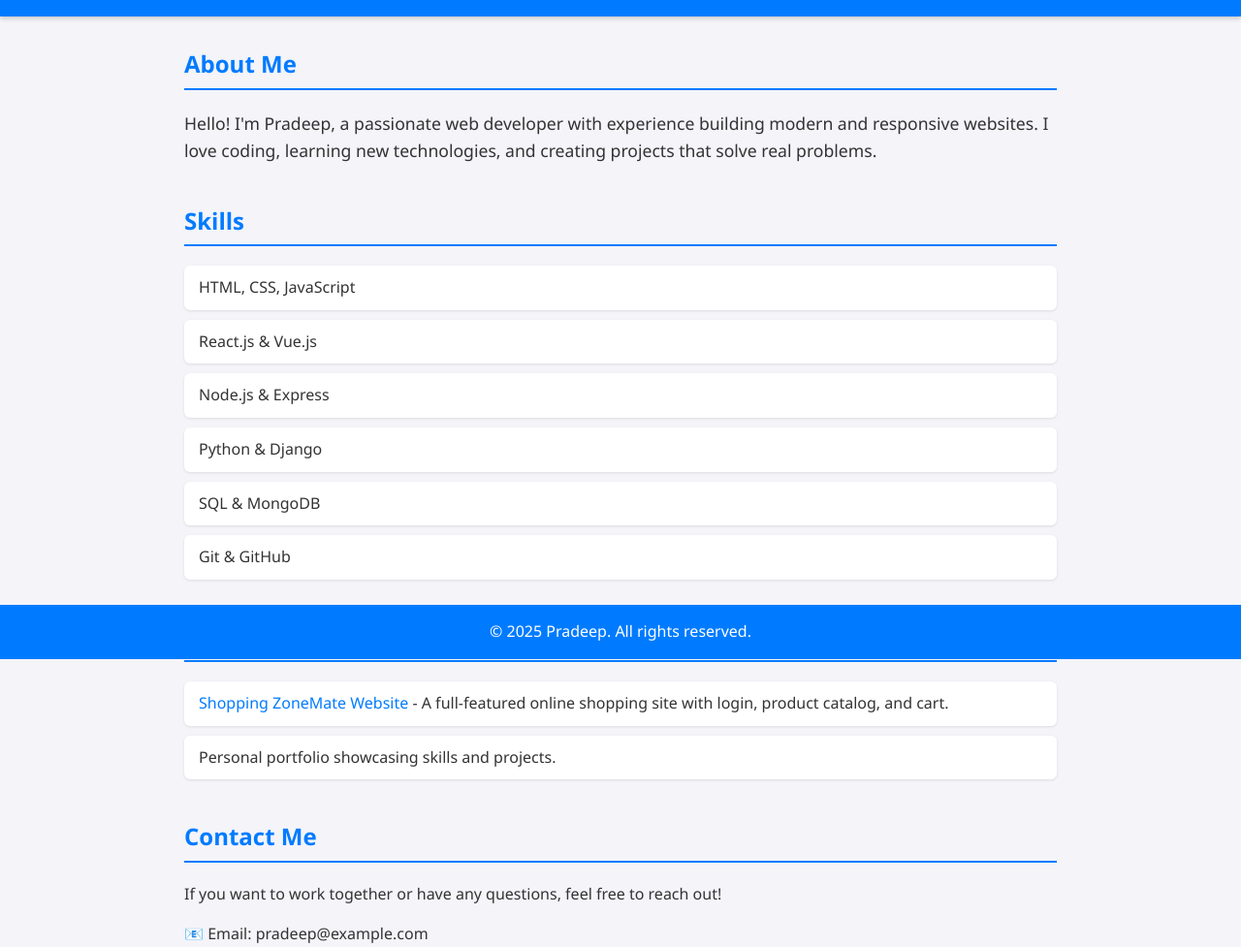
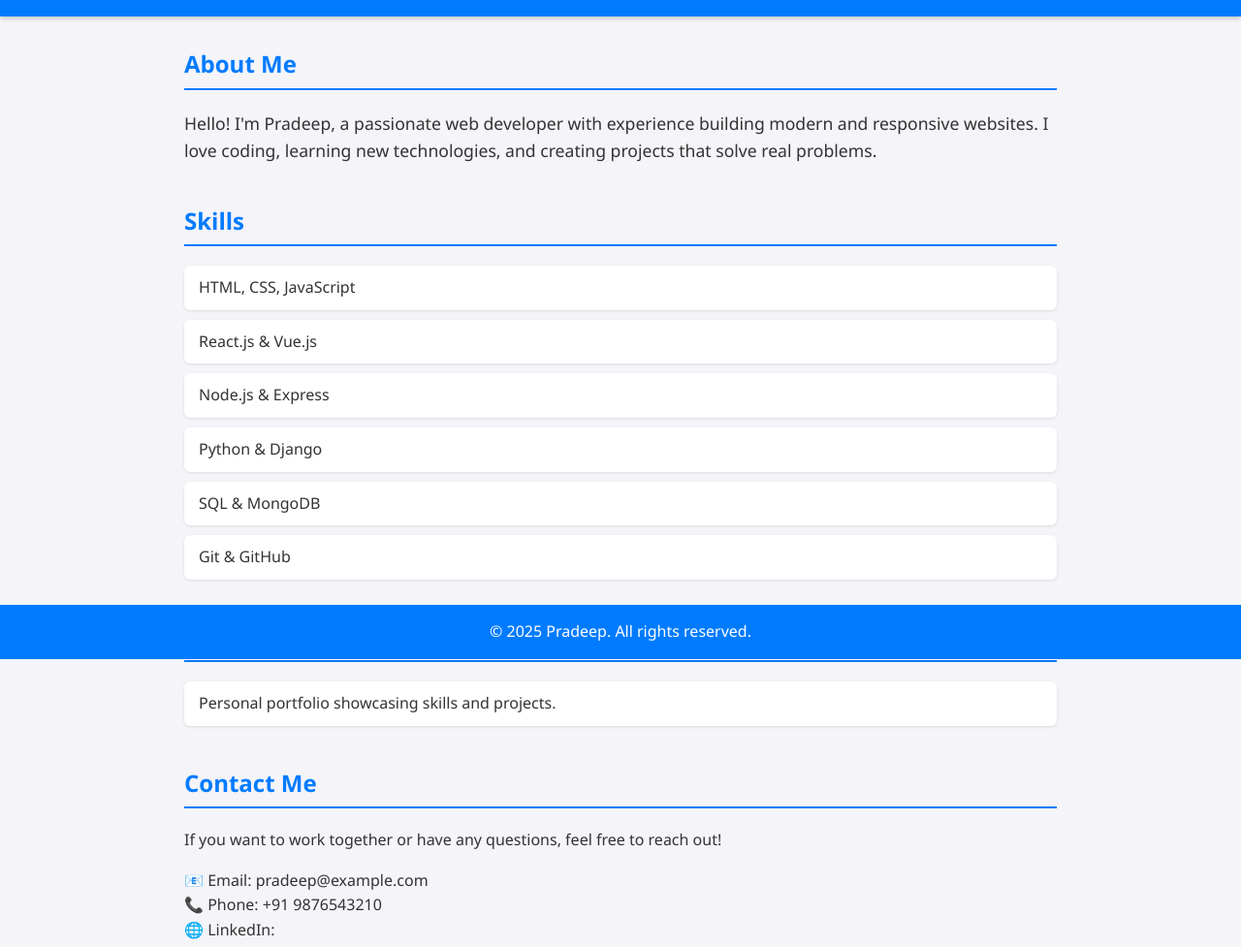
Before and after one commit to PradeepZenin/PRADEEP-FWD, a plain HTML site: page index.html in a window 1280 px wide. Shown: the part 120-1097 px from the top of the page at 97% size. Drawn offline with Linux system fonts and the light colour scheme.

Commit message:
Update index.html

```diff
--- a/index.html
+++ b/index.html
@@ -109,7 +109,6 @@
   <section class="projects">
     <h2>Projects</h2>
     <ul>
-      <li><a href="projectzonemate.html" target="_blank">Shopping ZoneMate Website</a> - A full-featured online shopping site with login, product catalog, and cart.</li>
       <li> Personal portfolio showcasing skills and projects.</li>
     </ul>
   </section>
@@ -120,7 +119,7 @@
     <p class="contact-info">
       📧 Email: pradeep@example.com<br />
       📞 Phone: +91 9876543210<br />
-      🌐 LinkedIn:<li><a href="projectzonemate.html" target="_blank" style="color:#007bff;">Shopping ZoneMate Website</a> - Check out the live products here!</li><br>
+      🌐 LinkedIn:<li><a href="" target="_blank" style="color:#007bff;">Shopping ZoneMate Website</a> - Check out the live products here!</li><br>
 
 
 
```
